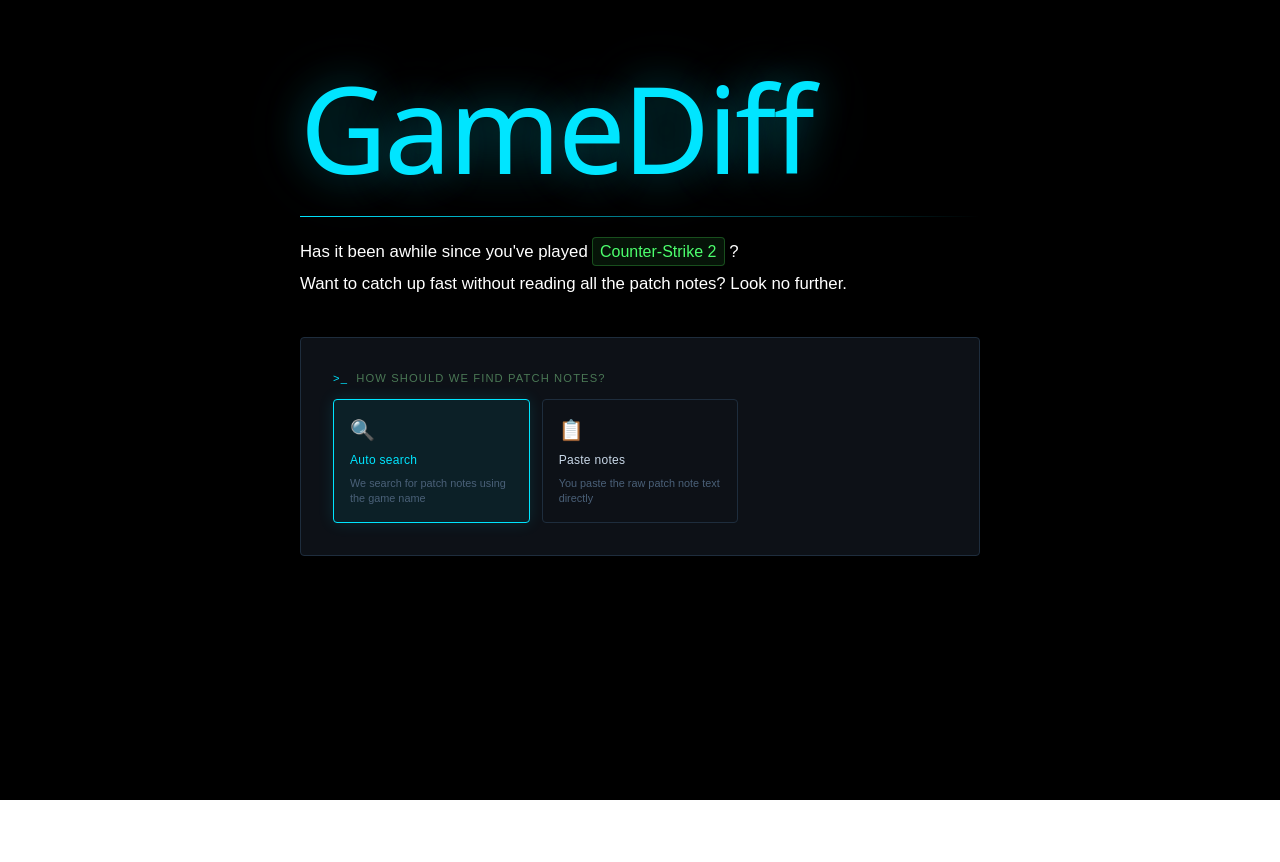
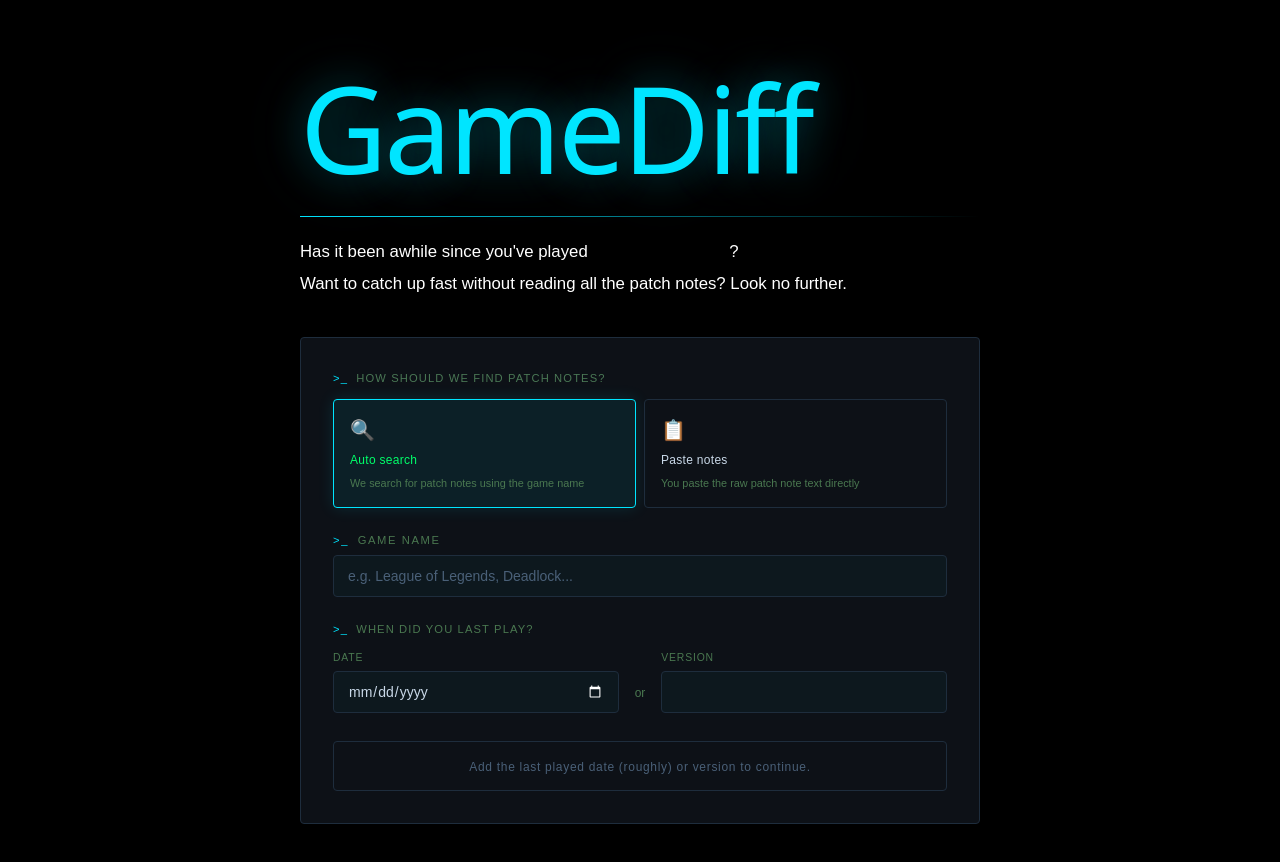
Before and after one commit to jdimichele/GameDiff, a Vue app: page / in a window 1280 px wide. Shown: the top 862 px of the page. Before the commit the page ends 800 px from the top, so only its background shows below. Built offline with nearby package versions, Linux system fonts and the light colour scheme; a web font is replaced by a local one.

Commit message:
Homepage mostly complete, needs some style changes in the future.

```diff
--- a/src/pages/HomePage.vue
+++ b/src/pages/HomePage.vue
@@ -18,44 +18,175 @@
               <span
                 :key="currentGame"
                 class="inline-block font-expletus text-base text-[#4cff6d] bg-[rgba(76,255,100,0.08)] border border-[rgba(76,255,94,0.25)] px-[0.45em] py-[0.1em] rounded-sm"
-                >{{ currentGame }}</span>
-            </transition> ?
+                >{{ currentGame }}</span
+              >
+            </transition>
+            ?
           </span>
           Want to catch up fast without reading all the patch notes? Look no further.
         </p>
       </header>
 
-      <section class="relative bg-[#0d1117] border border-[#1e2d3d] rounded-sm p-8 flex flex-col gap-6 animate-fade-up">
+      <section
+        class="relative bg-[#0d1117] border border-[#1e2d3d] rounded-sm p-8 flex flex-col gap-6 animate-fade-up"
+      >
         <div>
           <p class="font-expletus text-[0.7rem] text-[#4a7855] tracking-widest uppercase mb-3">
             <span class="text-[#00e5ff] mr-1">&gt;_</span> How should we find patch notes?
           </p>
-          <div class="grid grid-cols-1 sm:grid-cols-3 gap-3">
+          <div class="grid grid-cols-1 sm:grid-cols-2 gap-2">
             <button
-            v-for="mode in MODES"
-            :key="mode.id"
-            class="flex flex-col gap-2 p-4 border rounded-sm text-left duration-200 cursor-pointer"
-            :class="sourceMode === mode.id
-                ? 'border-[#00e5ff] bg-[rgba(0,229,255,0.07)] shadow-[0_0_16px_rgba(0,229,255,0.12)]'
-                : 'border-[#1e2d3d] hover:border-[#2e4d63] hover:bg-[rgba(0,229,255,0.03)]'"
+              v-for="mode in MODES"
+              :key="mode.id"
+              class="flex flex-col gap-2 p-4 border rounded-sm text-left duration-200 cursor-pointer"
+              :class="
+                sourceMode === mode.id
+                  ? 'border-[#00e5ff] bg-[rgba(0,229,255,0.07)] shadow-[0_0_16px_rgba(0,229,255,0.12)]'
+                  : 'border-[#1e2d3d] hover:border-[#2e4d63] hover:bg-[rgba(0,229,255,0.03)]'
+              "
               @click="sourceMode = mode.id"
+            >
+              <span class="text-xl">{{ mode.icon }}</span>
+              <span
+                class="font-expletus text-xs tracking-wide"
+                :class="sourceMode === mode.id ? 'text-[#00ff6a]' : 'text-[#c9d8e8]'"
               >
-              <span class="text-xl">{{ mode.icon }}</span>
-              <span class="font-expletus text-xs tracking-wide"
-                  :class="sourceMode === mode.id ? 'text-[#00e5ff]' : 'text-[#c9d8e8]'">
                 {{ mode.label }}
               </span>
-              <span class="text-[0.68rem] text-[#4a6078] font-light leading-snug">{{ mode.desc }}</span>
+              <span class="text-[0.68rem] text-[#4a7850] font-light leading-snug">{{
+                mode.desc
+              }}</span>
             </button>
           </div>
         </div>
 
+        <transition name="section-fade">
+          <div v-if="needsGameName">
+            <label
+              class="block font-expletus text-[0.7rem] text-[#4a7850] tracking-[0.1rem] uppercase mb-1.5"
+              for="game-input"
+            >
+              <span class="text-[#00e5ff] mr-1">&gt;_</span> Game name
+            </label>
+            <div class="flex gap-3 sm:flex-row flex-col">
+              <input
+                type="text"
+                id="game-input"
+                v-model="gameName"
+                class="flex-1 bg-[rgba(0,229,255,0.03)] border border-[#1e2d3d] rounded-sm text-[#c9d8e8] font-expletus text-sm px-3.5 py-2.5 outline-none transition-all duration-200 placeholder-[#4a6078] focus:border-[#00e5ff] focus:shadow-[0_0_0_2px_rgba(0,229,255,0.08)]"
+                placeholder="e.g. League of Legends, Deadlock..."
+                autocomplete="off"
+                spellcheck="false"
+                @input="onInput"
+              />
+            </div>
+            <transition name="fade">
+              <ul
+                v-if="suggestions.length > 0 && showSuggestions"
+                class="list-none bg-[#0f2313] border border-[#1e3d27] rounded-sm overflow-hidden mt-1"
+              >
+                <li
+                  v-for="s in suggestions"
+                  :key="s"
+                  class="font-expletus text-sm text-[#4a7850] px-3.5 py-2 cursor-pointer flex items-center gap-2.5 border-b border-[rgba(30,61,40,0.5)] last:border-b-0 transition-all duration-150 hover:bg-[rgba(0,255,60,0.07)] hover:text-[#00ff5e]"
+                  @mousedown.prevent="selectSuggestion(s)"
+                >
+                  <span class="text-[#4a7850] text-[0.7rem] opacity-60">◈</span> {{ s }}
+                </li>
+              </ul>
+            </transition>
+          </div>
+        </transition>
 
+        <transition name="section-fade">
+          <div v-if="needsManual">
+            <div v-if="needsGameName" class="flex items-center gap-4 mb-5">
+              <span class="flex-1 h-px bg-[#203d1e]"></span>
+              <span
+                class="text-expletus text-[0.68rem] text-[#4a7850] tracking-[0.08em] uppercase whitespace-nowrap"
+                >+ paste notes directly</span
+              >
+              <span class="flex-1 h-px bg-[#203d1e]"></span>
+            </div>
+            <label
+              class="block font-expletus text-[0.7rem] text-[#4a7850] tracking-widest uppercase mb-1.5"
+              for="manual-input"
+            >
+              <span class="text-[#00e5ff] mr-1">&gt;_</span> Paste patch notes
+            </label>
+            <textarea
+              id="manul-input"
+              v-model="manualNotes"
+              class="w-full bg-[rgba(0,229,255,0.03)] border border-[#1e2d3d] rounded-sm text-[#c9d8e8] font-['Share_Tech_Mono',monospace] text-sm px-3.5 py-2.5 outline-none transition-all duration-200 placeholder-[#4a6078] focus:border-[#00e5ff] focus:shadow-[0_0_0_2px_rgba(0,229,255,0.08)] resize-y min-h-22.5"
+              placeholder="Paste patch notes here."
+              rows="4"
+            ></textarea>
+          </div>
+        </transition>
+
+        <div>
+          <p class="font-expletus text-[0.7rem] text-[#4a7850] tracking-widest uppercase mb-3">
+            <span class="text-[#00e5ff] mr-1">&gt;_</span> When did you last play?
+          </p>
+          <div class="flex sm:flex-row flex-col gap-4 items-end">
+            <div class="flex-1">
+              <label
+                class="block font-expletus text-[0.65rem] text-[#4a7850] tracking-[0.08em] uppercase mb-1.5"
+                for="lp-date"
+                >Date</label
+              >
+              <input
+                id="lp-date"
+                type="date"
+                v-model="lastDatePlayed"
+                class="w-full bg-[rgba(0,229,255,0.03)] border border-[#1e2d3d] rounded-sm text-[#c9d8e8] font-expletus text-sm px-3.5 py-2.5 outline-none transition-all duration-200 focus:border-[#00ff6a] focus:shadow-[0_0_0_2px_rgba(0,229,255,0.08)] scheme-dark"
+              />
+            </div>
+            <div class="font-expletus text-xs text-[#4a7850] pb-3 shrink-0 sm:block hidden">or</div>
+            <div class="flex-1">
+              <label
+                class="block font-expletus text-[0.65rem] text-[#4a7850] tracking-[0.08em] uppercase mb-1.5"
+                for="lp-date"
+                >Version</label
+              >
+              <input
+                id="lp-version"
+                type="text"
+                v-model="lastVersionPlayed"
+                class="w-full bg-[rgba(0,229,255,0.03)] border border-[#1e2d3d] rounded-sm text-[#c9d8e8] font-expletus text-sm px-3.5 py-2.5 outline-none transition-all duration-200 focus:border-[#00ff6a] focus:shadow-[0_0_0_2px_rgba(0,229,255,0.08)] scheme-dark"
+                plac
+              />
+            </div>
+          </div>
+        </div>
+
+        <button
+          class="mt-1 border rounded-sm font-expletus text-sm px-6 py-3.5 text-center tracking-[0.05em] transition-all duration-200"
+          :class="
+            canSubmit
+              ? 'border-[#00e5ff] bg-[#00e5ff] text-[#080c10] cursor-pointer shadow-[0_0_24px_rgba(0,229,255,0.3)] hover:shadow-[0_0_40px_rgba(0,229,255,0.45)] hover:-translate-y-px'
+              : 'border-[#1e2d3d] text-[#4a6078] cursor-not-allowed'
+          "
+          :disabled="!canSubmit"
+          @click="handleSubmit"
+        >
+          <span v-if="!canSubmit" class="text-xs"> {{ ctaHint }}</span>
+          <span
+            v-else
+            class="flex items-center justify-center gap-3 font-medium tracking-widest uppercase"
+          >
+            <span class="relative w-2 h-2 rounded-full bg-[#080c10] shrink-0">
+              <span
+                class="absolute -inset-0.75 rounded-full border border-black animate-ping opacity-75"
+              ></span>
+            </span>
+            Generate patch diff
+          </span>
+        </button>
       </section>
 
       <footer></footer>
     </main>
-
   </div>
 </template>
 
@@ -96,12 +227,6 @@ const needsGameName = computed(() => sourceMode.value === 'search')
 const needsManual = computed(() => sourceMode.value === 'manual')
 
 const currentGame = ref(GAME_LIST[0])
-let tickerIndex = 0
-let tickerTimer = null
-function advanceTicker() {
-  tickerIndex = (tickerIndex + 1) % GAME_LIST.length
-  currentGame.value = GAME_LIST[tickerIndex]
-}
 
 const gameName = ref('')
 const manualNotes = ref('')
@@ -109,6 +234,65 @@ const lastDatePlayed = ref('')
 const lastVersionPlayed = ref('')
 const showSuggestions = ref(false)
 
+const suggestions = computed(() => {
+  const q = gameName.value.trim().toLowerCase()
+  if (!q) return []
+  return GAME_LIST.filter((g) => g.toLowerCase().includes(q)).slice(0, 5)
+})
+
+const canSubmit = computed(() => {
+  const hasGame = !needsGameName.value || gameName.value.trim().length > 0
+  const hasManual = !needsManual.value || manualNotes.value.trim().length > 0
+  const hasLastPlayed = lastDatePlayed.value || lastVersionPlayed.value.trim().length > 0
+  const hasSource = sourceMode.value
+    ? gameName.value.trim().length > 0 || manualNotes.value.trim().length > 0
+    : hasGame && hasManual
+  return hasSource && hasLastPlayed
+})
+
+const ctaHint = computed(() => {
+  const hasLastPlayed = lastDatePlayed.value || lastVersionPlayed.value.trim().length > 0
+  if (!hasLastPlayed) return 'Add the last played date (roughly) or version to continue.'
+  if (needsGameName.value && !gameName.value.trim())
+    return 'Enter the game you want to compare to continue.'
+  if (needsManual.value && !manualNotes.value.trim())
+    return 'Paste the patch notes you want to compare to continue.'
+  return 'Fill in above fields in order to continue.'
+})
+
+const emit = defineEmits(['submit'])
+
+function handleSubmit() {
+  if (!canSubmit.value) {
+    return
+  }
+  const payload = {
+    sourceMode: sourceMode.value,
+    gameName: gameName.value,
+    manualNotes: manualNotes.value,
+    lastDatePlayed: lastDatePlayed.value,
+    lastVersionPlayed: lastVersionPlayed.value,
+  }
+  console.log('Diff submitted', payload)
+  emit('submit', payload)
+  router.push({ name: 'patchdiff', state: payload })
+}
+
+function onInput() {
+  showSuggestions.value = true
+}
+
+function selectSuggestion(s) {
+  gameName.value = s
+  showSuggestions.value = false
+}
+
+let tickerIndex = 0
+let tickerTimer = null
+function advanceTicker() {
+  tickerIndex = (tickerIndex + 1) % GAME_LIST.length
+  currentGame.value = GAME_LIST[tickerIndex]
+}
 
 onMounted(() => {
   tickerTimer = setInterval(advanceTicker, 2400)
@@ -117,3 +301,60 @@ onBeforeUnmount(() => {
   clearInterval(tickerTimer)
 })
 </script>
+
+<style scoped>
+@keyframes fade-down {
+  from {
+    opacity: 0;
+    transform: translateY(-16px);
+  }
+  to {
+    opacity: 1;
+    transform: translateY(0);
+  }
+}
+@keyframes fade-up {
+  from {
+    opacity: 0;
+    transform: translateY(16px);
+  }
+  to {
+    opacity: 1;
+    transform: translateY(0);
+  }
+}
+
+.animate-fade-down {
+  animation: fade-down 0.6s ease both;
+}
+.animate-fade-up {
+  animation: fade-up 0.6s 0.15s ease both;
+}
+
+.ticker-enter-active {
+  animation: fade-up 0.25s ease both;
+}
+.ticker-leave-active {
+  animation: fade-down 0.25s ease both;
+}
+
+.fade-enter-active,
+.fade-leave-active {
+  transition: opacity 0.2s;
+}
+.fade-enter-from,
+.fade-leave-to {
+  opacity: 0;
+}
+.section-fade-enter-active,
+.section-fade-leave-active {
+  transition:
+    opacity 0.25s,
+    transform 0.25s;
+}
+.section-fade-enter-from,
+.section-fade-leave-to {
+  opacity: 0;
+  transform: translateY(-6px);
+}
+</style>
```
